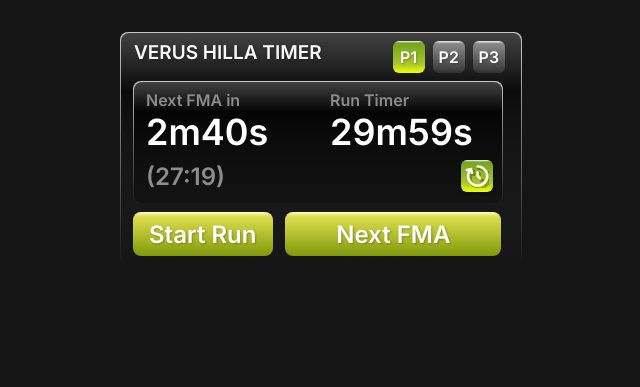
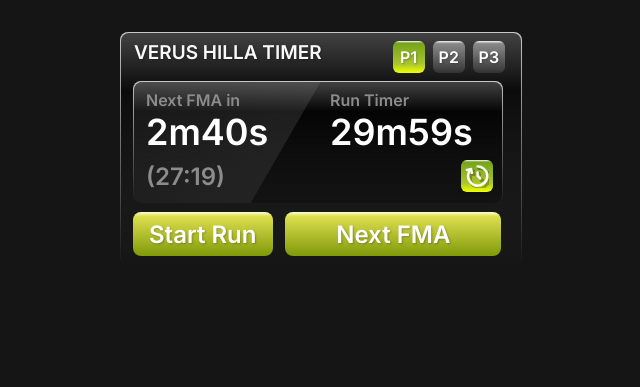
Before and after one commit to waynecen/maple-timer, a plain HTML site: page index.html in a window 1280 px wide. Shown: the whole page, without its empty margins (319-959 px from the left). Drawn offline with Linux system fonts and the light colour scheme.

Commit message:
Add CSS glare with angledShape

```diff
--- a/css/main.css
+++ b/css/main.css
@@ -122,7 +122,22 @@ button.phaseThree {
 	color: #fff;
 }
 
+.timer__container-borderWrap {
+	border-radius: 8px;
+	margin-top: 8px;
+	margin-left: 12px;
+	width: 368px;
+	padding: 1px;
+	border-radius: 8px;
+	background: linear-gradient(
+		180deg,
+		#c7c7c7 0%,
+		rgba(199, 199, 199, 0) 100%
+	);
+}
+
 .timer__container {
+	position: relative;
 	display: flex;
 	flex-direction: row;
 	width: 368px;
@@ -134,19 +149,21 @@ button.phaseThree {
 		rgba(97, 97, 97, 0.17) 100%
 	);
 	background-color: rgba(0, 0, 0, 0.88);
+	overflow: hidden;
 }
 
-.timer__container-borderWrap {
-	border-radius: 8px;
-	margin-top: 8px;
-	margin-left: 12px;
-	width: 368px;
-	padding: 1px;
-	border-radius: 8px;
+.timer__angledShape {
+	position: absolute;
+	width: 300px;
+	height: 350px;
+	top: -100px;
+	left: -180px;
+
+	transform: rotate(30deg);
 	background: linear-gradient(
 		180deg,
-		#c7c7c7 0%,
-		rgba(199, 199, 199, 0) 100%
+		rgba(119, 119, 119, 0.25) 0%,
+		rgba(196, 196, 196, 0) 111.94%
 	);
 }
 
--- a/index.html
+++ b/index.html
@@ -28,6 +28,7 @@
 
 					<div class="timer__container-borderWrap">
 						<div class="timer__container">
+							<div class="timer__angledShape"></div>
 							<div class="timer__section">
 								<h3>Next FMA in</h3>
 								<div class="timer__nextFMA">2m40s</div>
```
